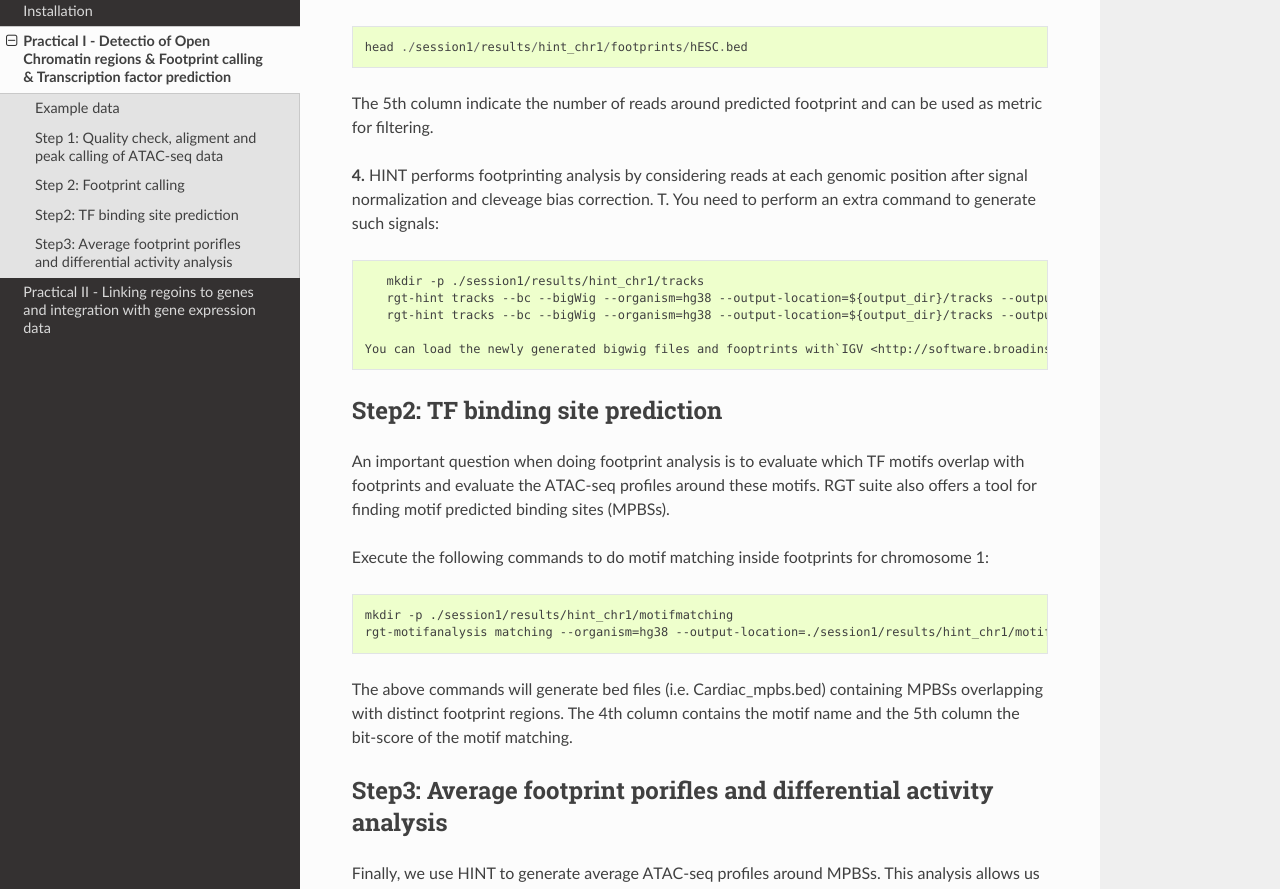
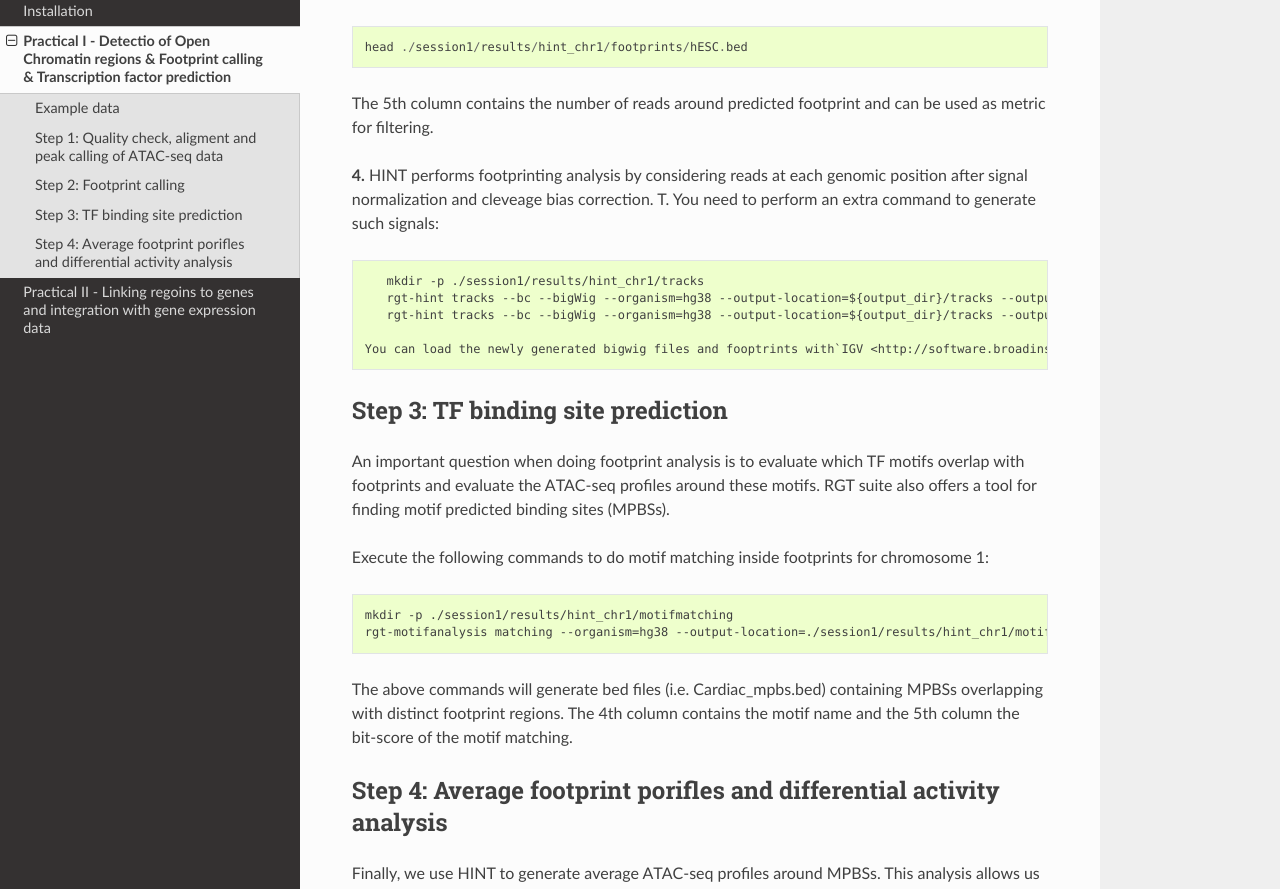
Before and after one commit to SchulzLab/EpigenomeAnalysisTutorial-2020, a Sphinx documentation site: the page built from docs/Practical1.rst, in a window 1280 px wide and 1400 px high, scrolled down 2172 px. Shown: the part 164-1053 px from the top of the window. Built offline with Sphinx 7.4.7 and the Read the Docs theme 2.0.0, drawn with Linux system fonts in a browser that asks for light colours.

Commit message:
Update Practical1.rst
fix typo

```diff
--- a/docs/Practical1.rst
+++ b/docs/Practical1.rst
@@ -68,7 +68,7 @@ This will generate an output file, i.e  ``./session1/results/hint_chr1/footprint
 ::
     head ./session1/results/hint_chr1/footprints/hESC.bed
 
-The 5th column indicate the number of reads around predicted footprint and can be used as metric for filtering.
+The 5th column contains the number of reads around predicted footprint and can be used as metric for filtering.
 
 **4.** HINT performs footprinting analysis by considering reads at each genomic position after signal normalization and cleveage bias correction. T. You need to perform an extra command to generate such signals:
 ::
@@ -78,7 +78,7 @@ The 5th column indicate the number of reads around predicted footprint and can b
 
  You can load the newly generated bigwig files and fooptrints with`IGV <http://software.broadinstitute.org/software/igv/>`_ together with the signals and peaks detected by nf-core. Are the bigwig files performed by nf-core and HINT comparable?  Check for example the genomic profiles around the genes GATA6 and POU5F1 again.
 
-Step2: TF binding site prediction
+Step 3: TF binding site prediction
 -----------------------------------
 
 An important question when doing footprint analysis is to evaluate which TF motifs overlap with footprints and evaluate the ATAC-seq profiles around these motifs. RGT suite also offers a tool for finding motif predicted binding sites (MPBSs).
@@ -90,7 +90,7 @@ Execute the following commands to do motif matching inside footprints for chromo
 
 The above commands will generate bed files (i.e. Cardiac_mpbs.bed) containing MPBSs overlapping with distinct footprint regions. The 4th column contains the motif name and the 5th column the bit-score of the motif matching.
 
-Step3: Average footprint porifles and differential activity analysis
+Step 4: Average footprint porifles and differential activity analysis
 ----------------------------------------------------------------------------
 
 Finally, we use HINT to generate average ATAC-seq profiles around MPBSs. This analysis allows us to inspect the chromatin accessibility around the binding sites of a particular factor. Moreover, by comparing the profiles from two ATAC-seq libraries (i.s. hESC vs Cardiac cells), we can get insights on changes in transcription factors with increase in activity (or binding) in two cells. For this, execute the following commands:
@@ -99,7 +99,6 @@ Finally, we use HINT to generate average ATAC-seq profiles around MPBSs. This an
     mkdir -p ./session1/results/hint_chr1/diff_footprints
     rgt-hint differential --organism=hg38 --bc --nc 30 --mpbs-files=./session1/results/hint_chr1/motifmatching/hESC_mpbs.bed,./session1/results/hint_chr1/motifmatching/Cardiac_mpbs.bed --reads-files=./results/bwa/mergedReplicate/hESC.mRp.clN.sorted.bam,./results/bwa/mergedReplicate/Cardiac.mRp.clN.sorted.bam --conditions=hESC,Cardiac --output-location=./session1/results/hint_chr1/diff_footprints
 
-
 Results of the TF activity are provided in the table XXX. You can use the R script XXX to make a nice vizualisation. Note that this script only consider TFs with significant change in activity (p-value < 0.05) and at least 1.000 binding sites for TF.  This indicates that SOX ....
 
 XXX - filter motif file (MA1104.2.GATA6 |MA0482.2.GATA4 and MA0142.1.Pou5f1::Sox2).
```
